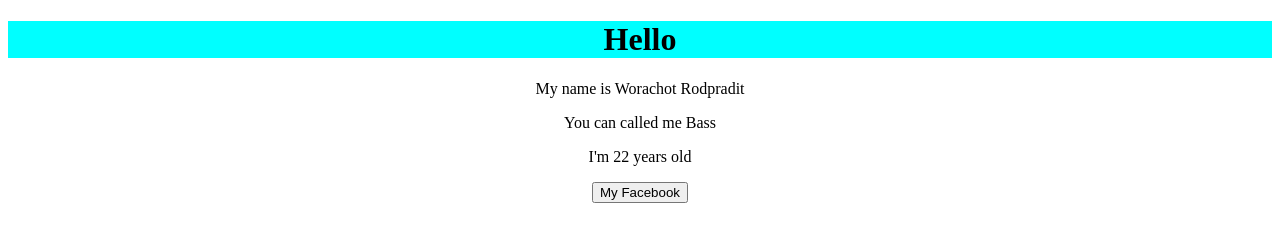
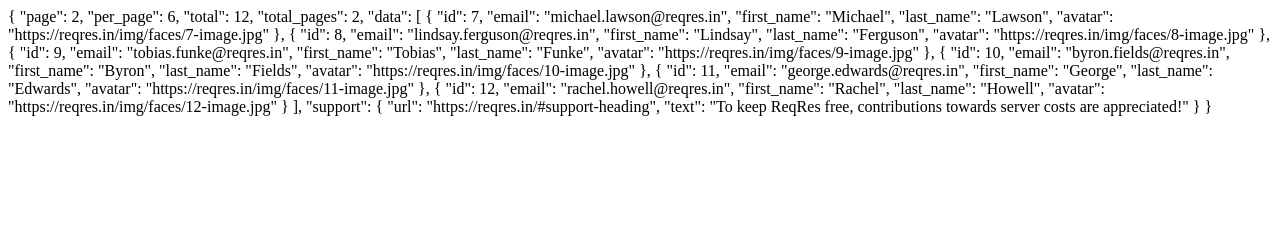
Before and after one commit to WorachotBas/WarachotBas, a plain HTML site: page index.html in a window 1280 px wide. Drawn offline with Linux system fonts and the light colour scheme.

Commit message:
Update index.html

```diff
--- a/index.html
+++ b/index.html
@@ -4,11 +4,60 @@
 <title>Page Title</title>
 </head>
 <body>
-    <center><h1 style="background-color: aqua ;"> Hello</h1>
-        <p>My name is Worachot Rodpradit</p>
-        <p>You can called me Bass</p>
-        <p>I'm 22 years old </p> </center>
-    <a href="https://web.facebook.com/PABASSIMMPOSSIBLE/"><center><button>My Facebook</button></center></a>
+   {
+    "page": 2,
+    "per_page": 6,
+    "total": 12,
+    "total_pages": 2,
+    "data": [
+        {
+            "id": 7,
+            "email": "michael.lawson@reqres.in",
+            "first_name": "Michael",
+            "last_name": "Lawson",
+            "avatar": "https://reqres.in/img/faces/7-image.jpg"
+        },
+        {
+            "id": 8,
+            "email": "lindsay.ferguson@reqres.in",
+            "first_name": "Lindsay",
+            "last_name": "Ferguson",
+            "avatar": "https://reqres.in/img/faces/8-image.jpg"
+        },
+        {
+            "id": 9,
+            "email": "tobias.funke@reqres.in",
+            "first_name": "Tobias",
+            "last_name": "Funke",
+            "avatar": "https://reqres.in/img/faces/9-image.jpg"
+        },
+        {
+            "id": 10,
+            "email": "byron.fields@reqres.in",
+            "first_name": "Byron",
+            "last_name": "Fields",
+            "avatar": "https://reqres.in/img/faces/10-image.jpg"
+        },
+        {
+            "id": 11,
+            "email": "george.edwards@reqres.in",
+            "first_name": "George",
+            "last_name": "Edwards",
+            "avatar": "https://reqres.in/img/faces/11-image.jpg"
+        },
+        {
+            "id": 12,
+            "email": "rachel.howell@reqres.in",
+            "first_name": "Rachel",
+            "last_name": "Howell",
+            "avatar": "https://reqres.in/img/faces/12-image.jpg"
+        }
+    ],
+    "support": {
+        "url": "https://reqres.in/#support-heading",
+        "text": "To keep ReqRes free, contributions towards server costs are appreciated!"
+    }
+}
 
 </body>
 </html>
```
